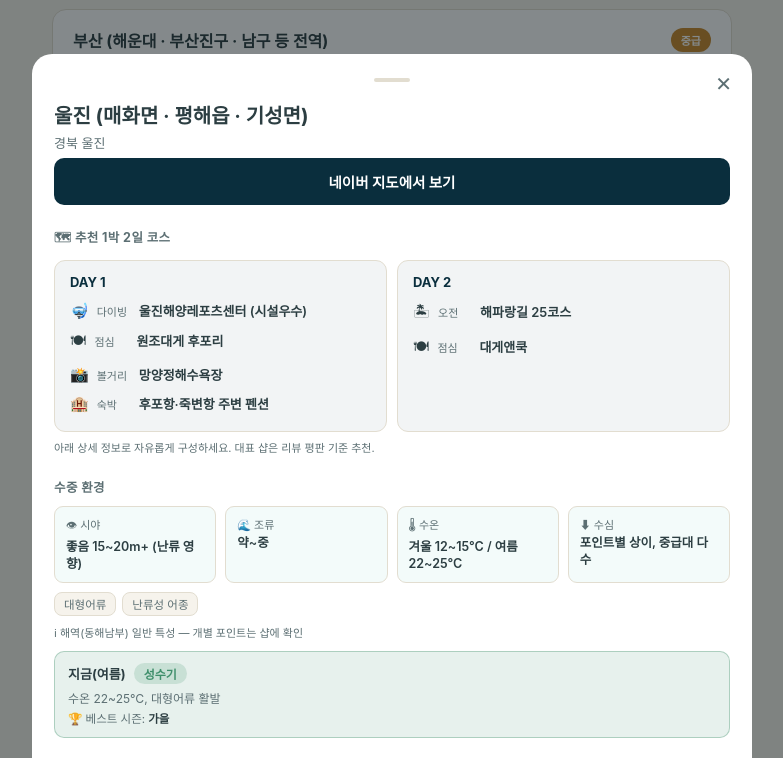
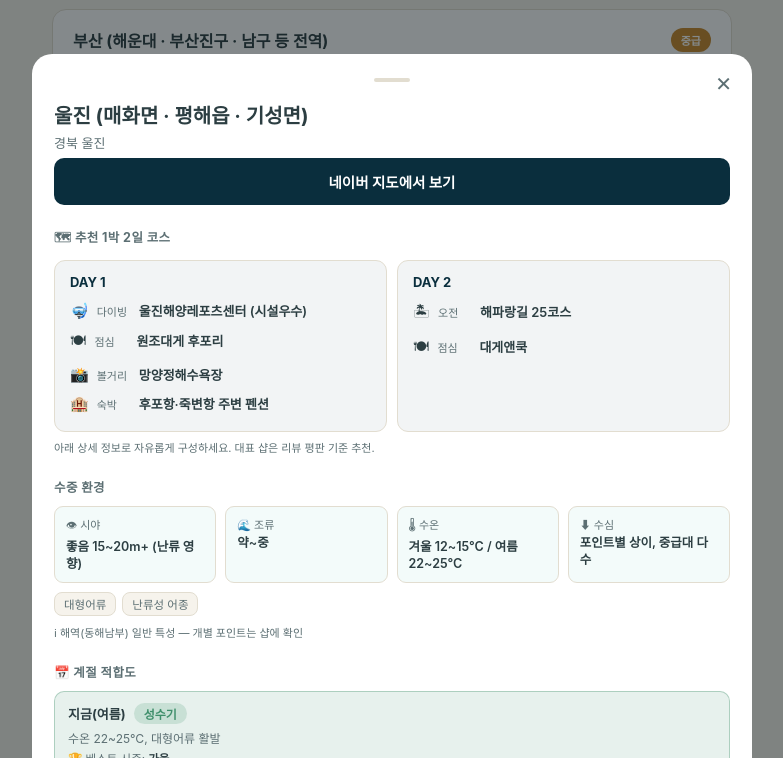
Before and after one commit to karmalis-prj/leisure-map, a plain HTML site: page index.html in a window 1280 px wide. Both pictures are taken after a click on the element 640 px from the left and 1978 px from the top of the page. Shown: the part 1620-2378 px from the top of the page, without its empty margins (248-1031 px from the left). Drawn offline with Linux system fonts and the light colour scheme.

Commit message:
사이트 갱신 2026-07-23

```diff
--- a/index.html
+++ b/index.html
@@ -392,17 +392,24 @@ function openDetail(id){
       <div style="font-size:11px;color:var(--ink-soft);margin-top:8px">
         ${s.underwater._confidence==="해역일반" ? "ℹ 해역(" + (s.underwater._sea||"") + ") 일반 특성 — 개별 포인트는 샵에 확인" : "✓ 일부 현장 확인 + 해역 일반 특성"}
       </div>
-      ${(()=>{ const sn=seasonNow(s.season); if(!sn) return "";
-        const bg = sn.cls==="ok"?"var(--level-beginner)":sn.cls==="warn"?"var(--level-mid)":"var(--level-advanced)";
-        return `<div style="margin-top:11px;padding:11px 13px;border-radius:10px;background:color-mix(in srgb,${bg} 12%,transparent);border:1px solid color-mix(in srgb,${bg} 35%,transparent)">
+    </div>` : ""}
+
+    ${(()=>{ const sn=seasonNow(s.season); if(!sn) return "";
+      const isSurf = (s.activity||"diving")==="surfing";
+      const label = isSurf ? (sn.cls==="ok"?"파도 성수기":sn.cls==="warn"?"서핑 가능":"비수기(플랫 많음)") : sn.label;
+      const bg = sn.cls==="ok"?"var(--level-beginner)":sn.cls==="warn"?"var(--level-mid)":"var(--level-advanced)";
+      return `<div class="detail-section">
+        <h3>${isSurf?"🌊 서핑 시즌":"📅 계절 적합도"}</h3>
+        <div style="padding:11px 13px;border-radius:10px;background:color-mix(in srgb,${bg} 12%,transparent);border:1px solid color-mix(in srgb,${bg} 35%,transparent)">
           <div style="display:flex;align-items:center;gap:8px;flex-wrap:wrap">
             <span style="font-weight:700;font-size:13px">지금(${sn.season}) </span>
-            <span style="font-size:12px;font-weight:700;color:${bg};background:color-mix(in srgb,${bg} 18%,transparent);padding:2px 10px;border-radius:12px">${sn.label}</span>
+            <span style="font-size:12px;font-weight:700;color:${bg};background:color-mix(in srgb,${bg} 18%,transparent);padding:2px 10px;border-radius:12px">${label}</span>
           </div>
           <div style="font-size:12px;color:var(--ink-soft);margin-top:5px">${sn.note}</div>
           ${sn.best?`<div style="font-size:11.5px;color:var(--ink-soft);margin-top:4px">🏆 베스트 시즌: <b style="color:var(--ink)">${sn.best}</b></div>`:""}
-        </div>`; })()}
-    </div>` : ""}
+          ${s.season&&s.season.note?`<div style="font-size:11.5px;color:var(--ink-soft);margin-top:6px;line-height:1.4">${s.season.note}</div>`:""}
+        </div>
+      </div>`; })()}
 
     <div class="detail-section">
       <h3>연계 다이빙샵</h3>
```
